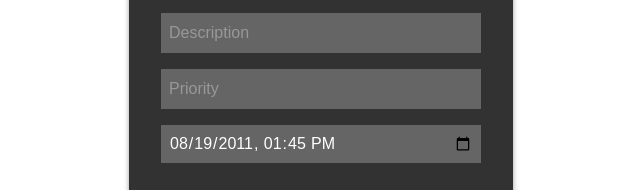
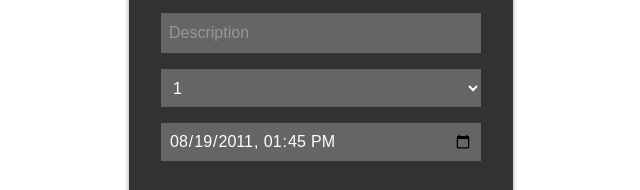
Before and after one commit to monikacil/TO-DO-Application, a plain HTML site: page index.html in a window 1280 px wide. Shown: the part 279-469 px from the top of the page, 319-959 px from the left. Drawn offline with nearby package versions, Linux system fonts and the light colour scheme; files that its build step writes are made by us from their sources.

Commit message:
Fixes to priorities

```diff
--- a/index.html
+++ b/index.html
@@ -14,11 +14,17 @@
             <div class="todolist not-done">
                 <h1>Todos</h1>
                 <button id="addButton" class="btn mark">New todo</button>
-                <!--zmienić na add todo-->
+                <!--zmienic na add todo-->
                 <form action="">
                     <input type="text" class="add-todo" placeholder="Task name">
                     <input type="text" class="add-todo" placeholder="Description">
-                    <input type="text" class="add-todo" placeholder="Priority">
+                    <select class="form-control priority" id="priority">
+                        <option>1</option>
+                        <option>2</option>
+                        <option>3</option>
+                        <option>4</option>
+                        <option>5</option>
+                    </select>
                     <input class="form-control" type="datetime-local" value="2011-08-19T13:45:00">
                 </form>
                 <div class="row">
@@ -67,7 +73,6 @@
                                     <p class="valueName">priority&nbsp;<span class="priorityValue">5</span></p>
                                     <p class="valueName">date&nbsp;<span class="dateValue">03.02.2018</span></p>
                                 </div>
-
                             </div>
                         </li>
                     </ul>
--- a/scss/main.scss
+++ b/scss/main.scss
@@ -27,8 +27,6 @@ hr{
   background: $primary-color ;
   margin: 2rem 0;
 }
-
-
 
 .col-md-12 {
   display: flex;
@@ -142,6 +140,5 @@ hr{
         margin-right: 1rem;
       }
     }
-
   }
 }
```
